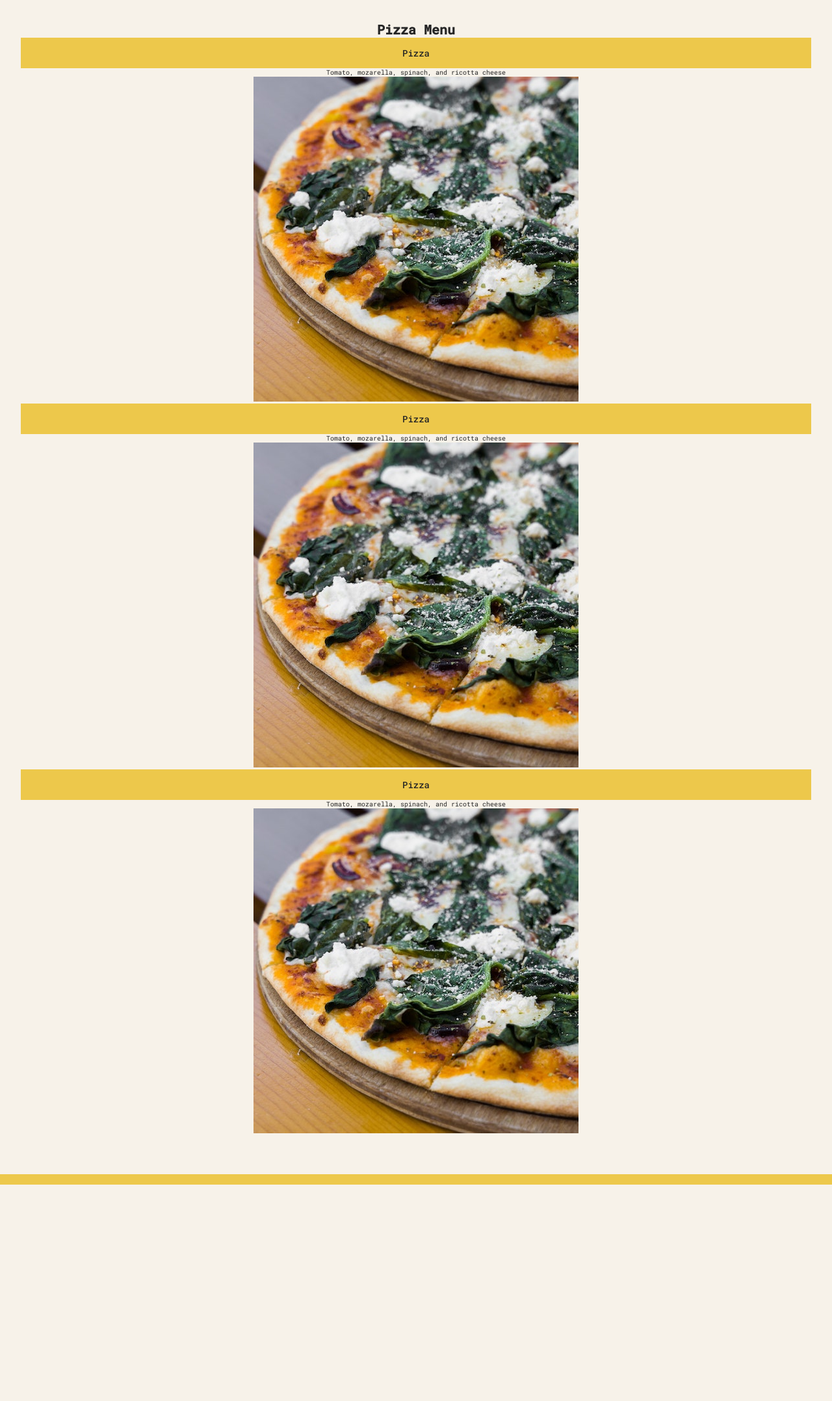
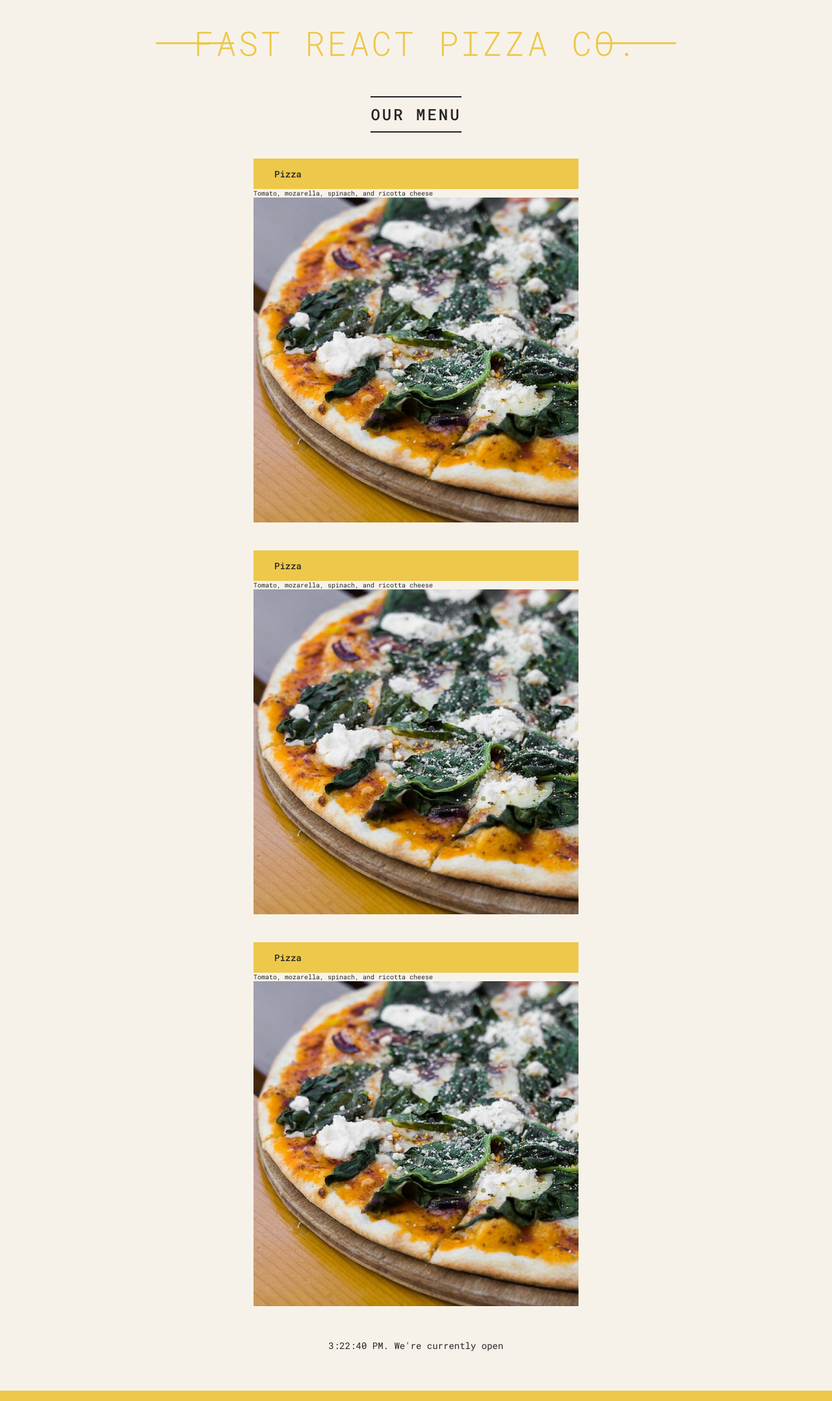
Before and after one commit to MtiPsd/pizza-menu, a React (Create React App) app: page / in a window 1280 px wide. Shown: the whole page at 65% size. Before the commit the page ends 1823 px from the top, so only its background shows below. Built offline with nearby package versions, Linux system fonts and the light colour scheme.

Commit message:
add some styling to the app

```diff
--- a/src/App.js
+++ b/src/App.js
@@ -1,4 +1,5 @@
 import './App.css';
+import './index.css';
 
 const pizzaData = [
   {
@@ -45,23 +46,60 @@ const pizzaData = [
   },
 ];
 
-function Pizza() {
+function App() {
   return (
-    <>
-      <h2 className='btn btn--primary'>Pizza</h2>
-      <p>Tomato, mozarella, spinach, and ricotta cheese</p>
-      <img src='pizzas/spinaci.jpg' alt='spinaci'></img>
-    </>
+    <div className='container'>
+      <Header />
+      <Menu />
+      <Footer />
+    </div>
   );
 }
 
-function App() {
+function Header() {
   return (
-    <div className='App'>
-      <h1>Pizza Menu</h1>
+    <header className='header'>
+      <h1>Fast react pizza Co.</h1>
+    </header>
+  );
+}
+
+function Menu() {
+  return (
+    <main className='menu'>
+      <h2>Our menu</h2>
       <Pizza />
       <Pizza />
       <Pizza />
+    </main>
+  );
+}
+
+function Footer() {
+  const hour = new Date().getHours();
+  const openHours = 12;
+  const closeHour = 22;
+  const isOpen = hour >= openHours && hour <= closeHour;
+  ///////////////////////////////////////////
+  // if (isOpen) {
+  //   alert("We're currently open");
+  // } else {
+  //   alert("Sorry we're closed");
+  // }
+
+  return (
+    <footer className='footer'>
+      {new Date().toLocaleTimeString()}. We're currently open
+    </footer>
+  );
+}
+
+function Pizza() {
+  return (
+    <div>
+      <h3 className='btn btn--primary'>Pizza</h3>
+      <p>Tomato, mozarella, spinach, and ricotta cheese</p>
+      <img src='pizzas/spinaci.jpg' alt='spinaci'></img>
     </div>
   );
 }
```
